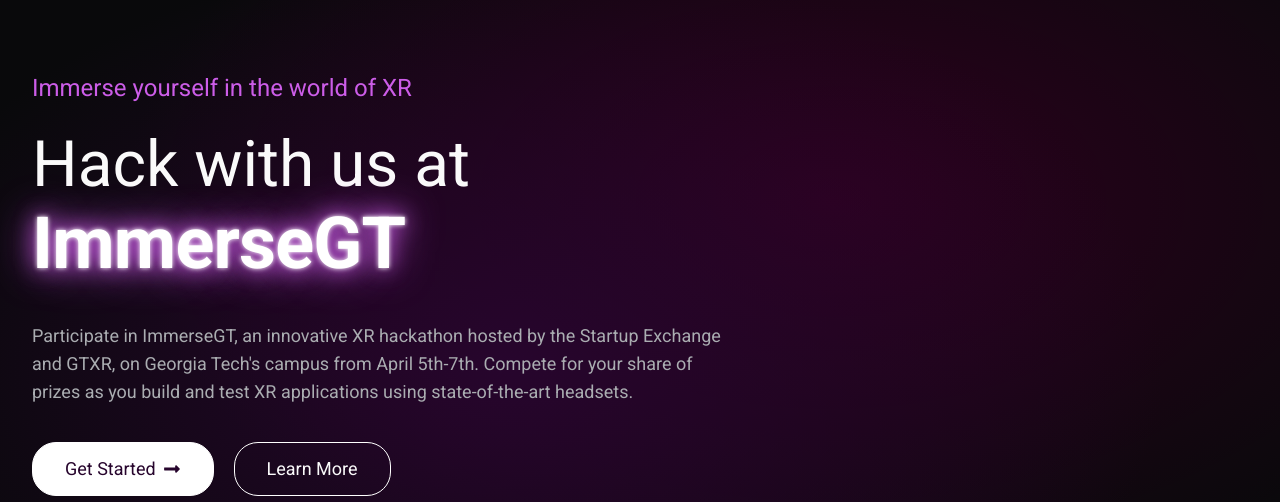
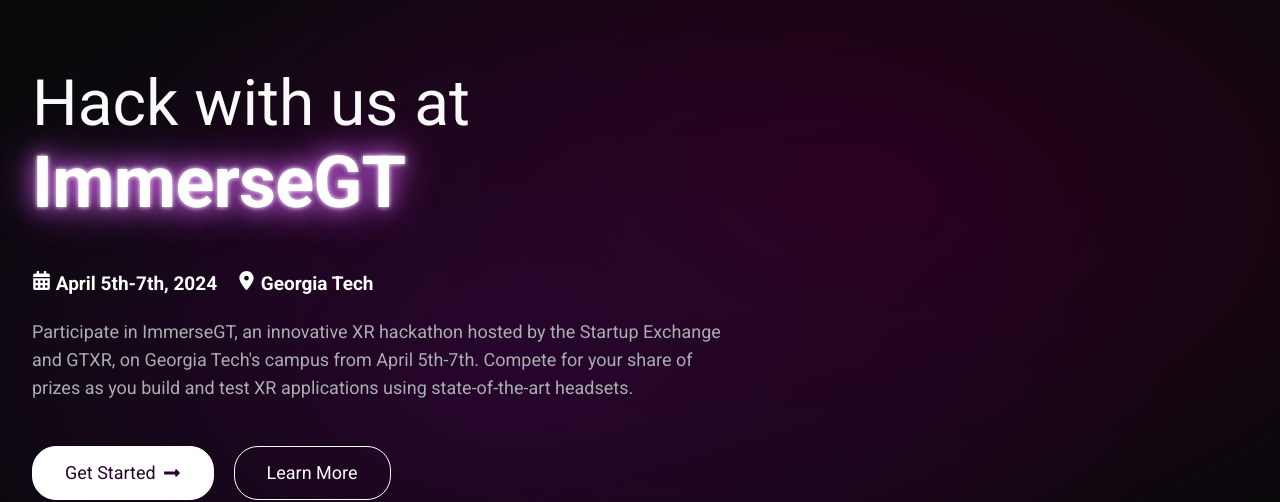
Before and after one commit to immersegt/immersegt, a Next.js app: page / in a window 1280 px wide. Shown: the part 185-687 px from the top of the page. Built offline with nearby package versions, Linux system fonts and the light colour scheme; no server answers; the database is empty.

Commit message:
Added date and location in bold

```diff
--- a/components/Header.tsx
+++ b/components/Header.tsx
@@ -4,14 +4,19 @@
 import GogglesImg from '../public/Dalle.png';
 import { Container, UnstyledButton } from '@mantine/core';
 import { FaLongArrowAltRight } from "react-icons/fa";
+import { FaCalendarAlt } from "react-icons/fa";
+import { FaLocationDot } from "react-icons/fa6";
 
 const Header = () => {
     return (
         <section className="homeHeaderContainer">
             <Container size="xl" className="homeHeader">
                 <div className="homeInfo">
-                    <span className="homeSubtitle">Immerse yourself in the world of XR</span>
                     <h1 className="homeTitle">Hack with us at <br /><span className="homeTitleEmphasis">ImmerseGT</span></h1>
+                    <div className="locationInfoHolder">
+                    <span className="homeSubtitle2"><b><FaCalendarAlt /> April 5th-7th, 2024</b></span>
+                    <span className="homeSubtitle2"><b><FaLocationDot /> Georgia Tech</b></span>
+                    </div>
                     <p className="homeDescription">Participate in ImmerseGT, an innovative XR hackathon hosted by the Startup Exchange and GTXR, on Georgia Tech's campus from April 5th-7th. Compete for your share of prizes as you build and test XR applications using state-of-the-art headsets.</p>
                     <div className="buttonGroup">
                         <UnstyledButton className="redirectButton main" component="a" href="/apply">Get Started&nbsp;<FaLongArrowAltRight /></UnstyledButton>
--- a/styles/header.css
+++ b/styles/header.css
@@ -66,6 +66,17 @@
   color: #CC5DE8;
 }
 
+.homeSubtitle2 {
+  font-size: 19px;
+  color: #FFFFFF;
+}
+
+.locationInfoHolder {
+  display: flex;
+  gap: 20px;
+  padding: 1.5rem 0 0 0;
+}
+
 .homeTitle {
   margin-top: 0;
   margin-bottom: 0;
@@ -76,7 +87,7 @@
 
 .homeDescription {
   font-size: 18px;
-  padding: 1rem 1rem 1rem 0;
+  padding: 0rem 1rem 1.5rem 0;
   color: rgb(170, 173, 177);
   text-wrap: pretty;
   max-width: 70ch;
```
